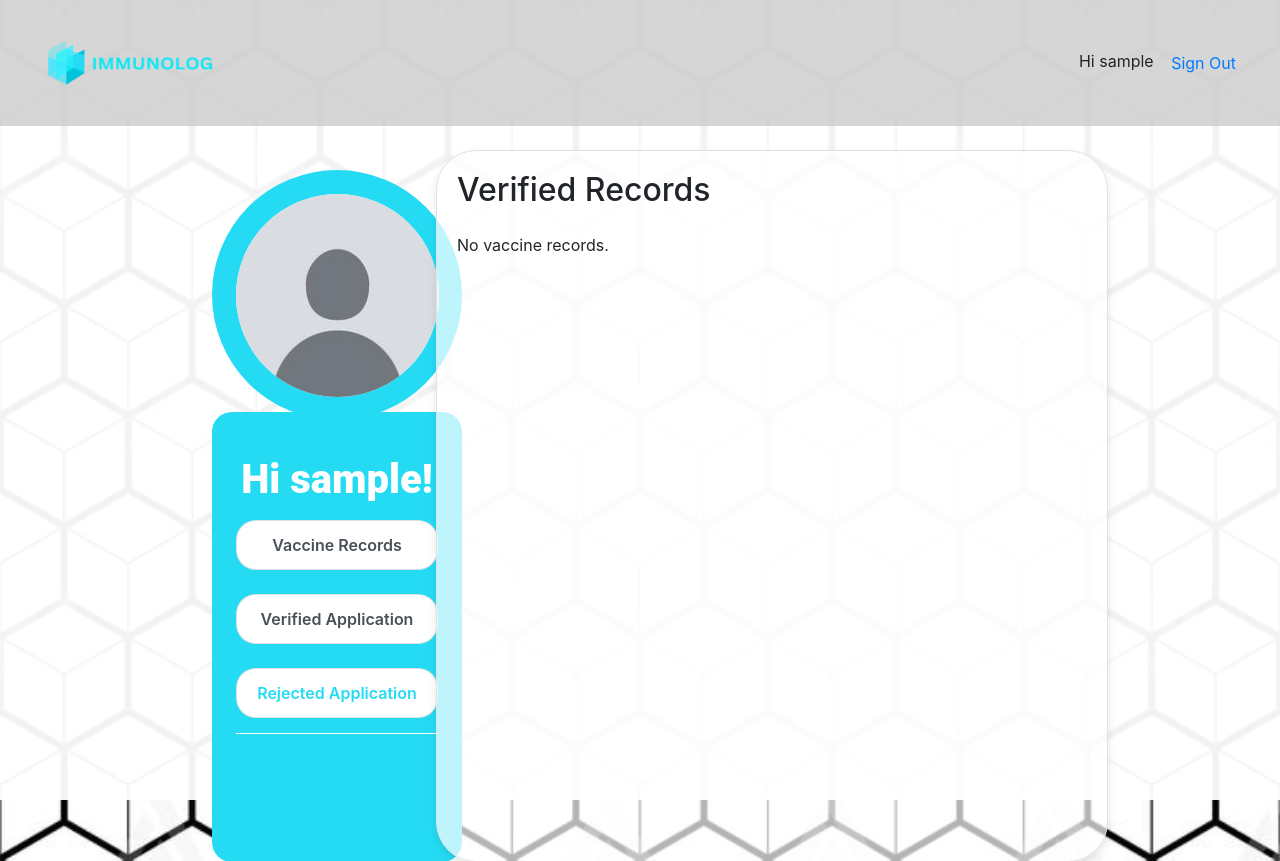
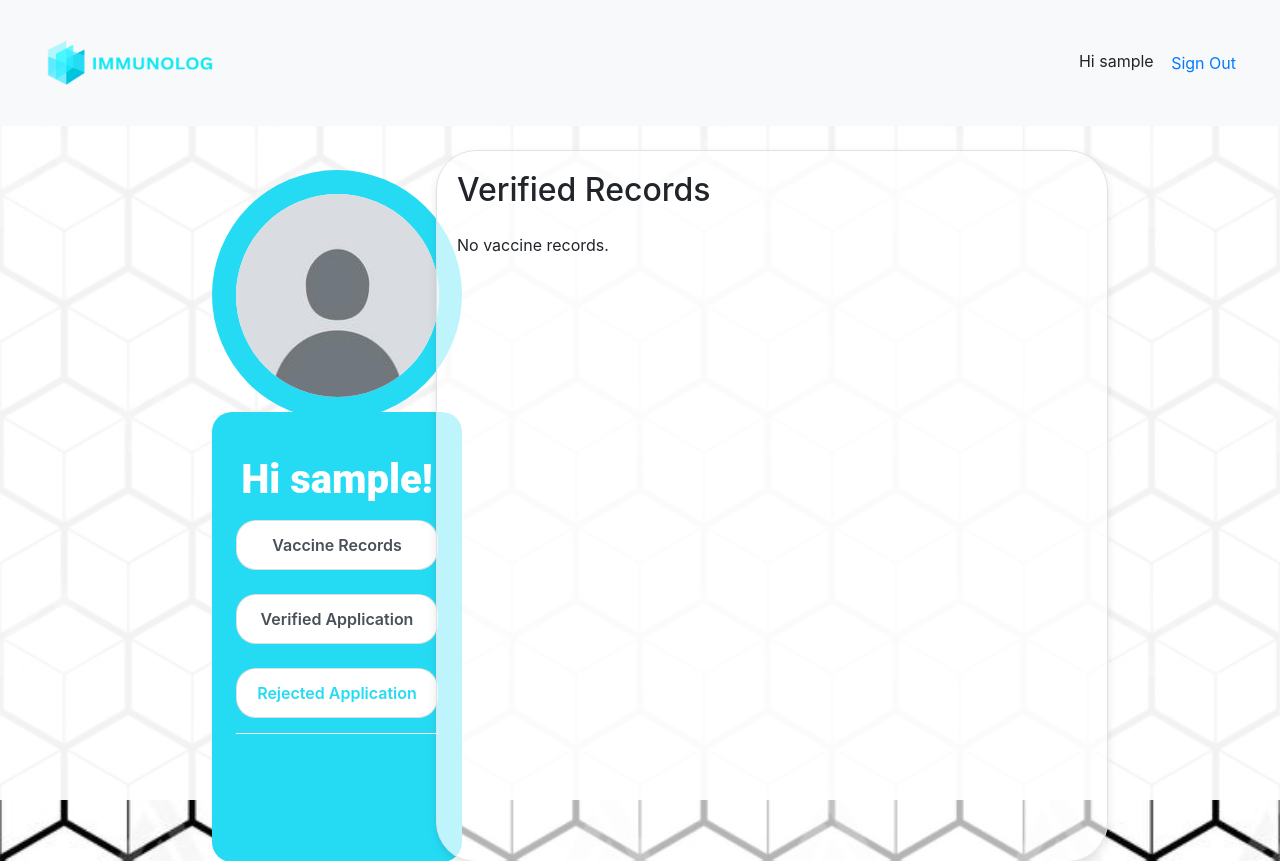
Before and after one commit to kure690/Immunolog, a Django app: page /rejected in a window 1280 px wide. Shown: the top 861 px of the page. Run offline with Django 5.2, Linux system fonts and the light colour scheme; the visitor is signed in with stand-in values (Sample User, id 1); data that the repository does not hold is empty; some libraries are stand-ins or nearby versions.

```diff
--- a/templates/authentication/signup.html
+++ b/templates/authentication/signup.html
@@ -165,7 +165,7 @@
             var messageContainer = document.getElementById('message-container');
             if (data.success) {
                 messageContainer.className = 'alert alert-success';
-                messageContainer.textContent = 'Sign up successful! Redirecting to login page...';
+                messageContainer.textContent = 'Sign up successful! Redirecting to dashboard...';
                 setTimeout(() => {
                     window.location.href = "{% url 'signin' %}";
                 }, 3000);
--- a/templates/records/rejectedrecords.html
+++ b/templates/records/rejectedrecords.html
@@ -93,9 +93,7 @@
         .card-body {
             text-align: center;
         }
-        .navbar {
-            background-color: rgba(199, 197, 197, 0.7) !important;
-        }
+
         .image-container {
             width: 350px;
             height: 200px;
```
